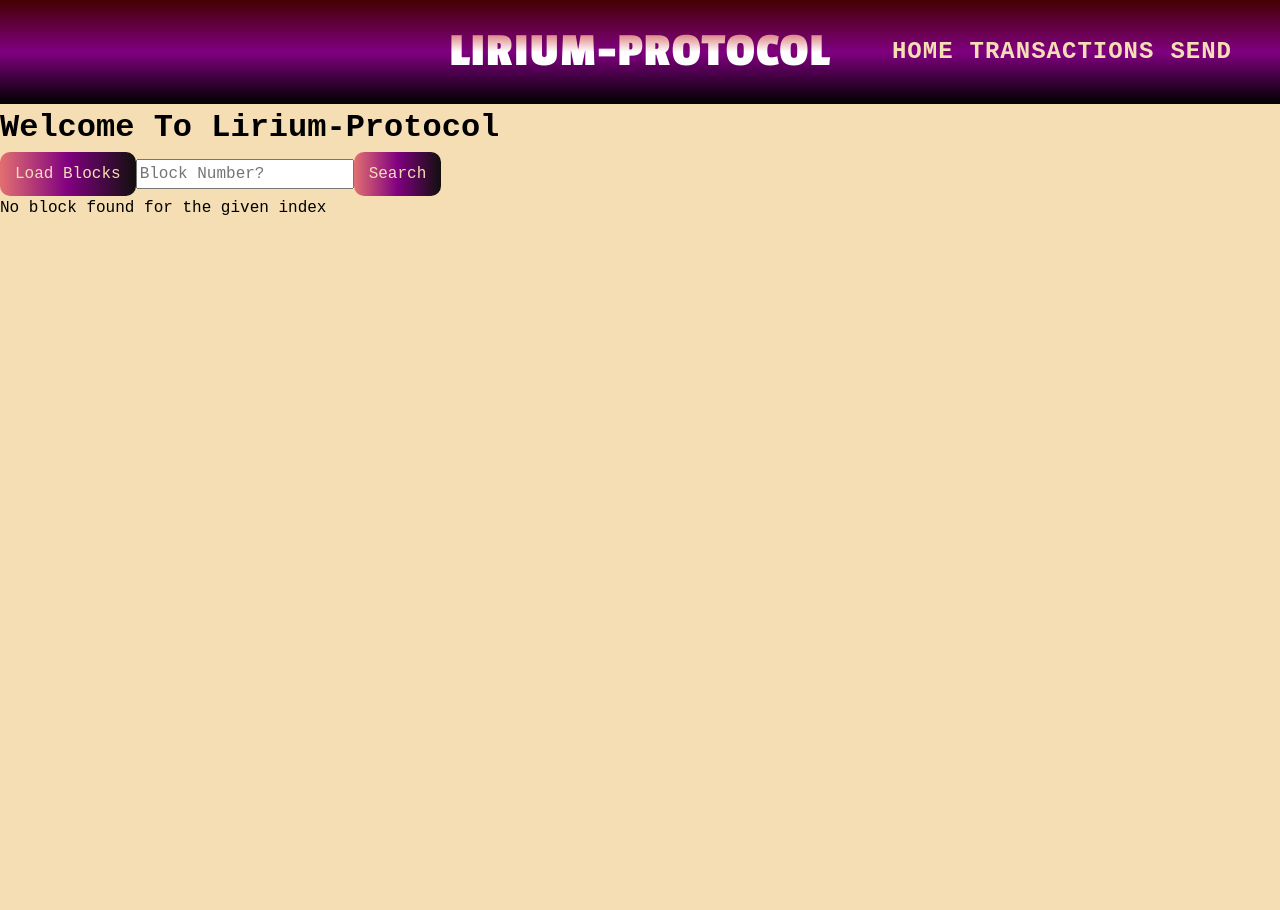
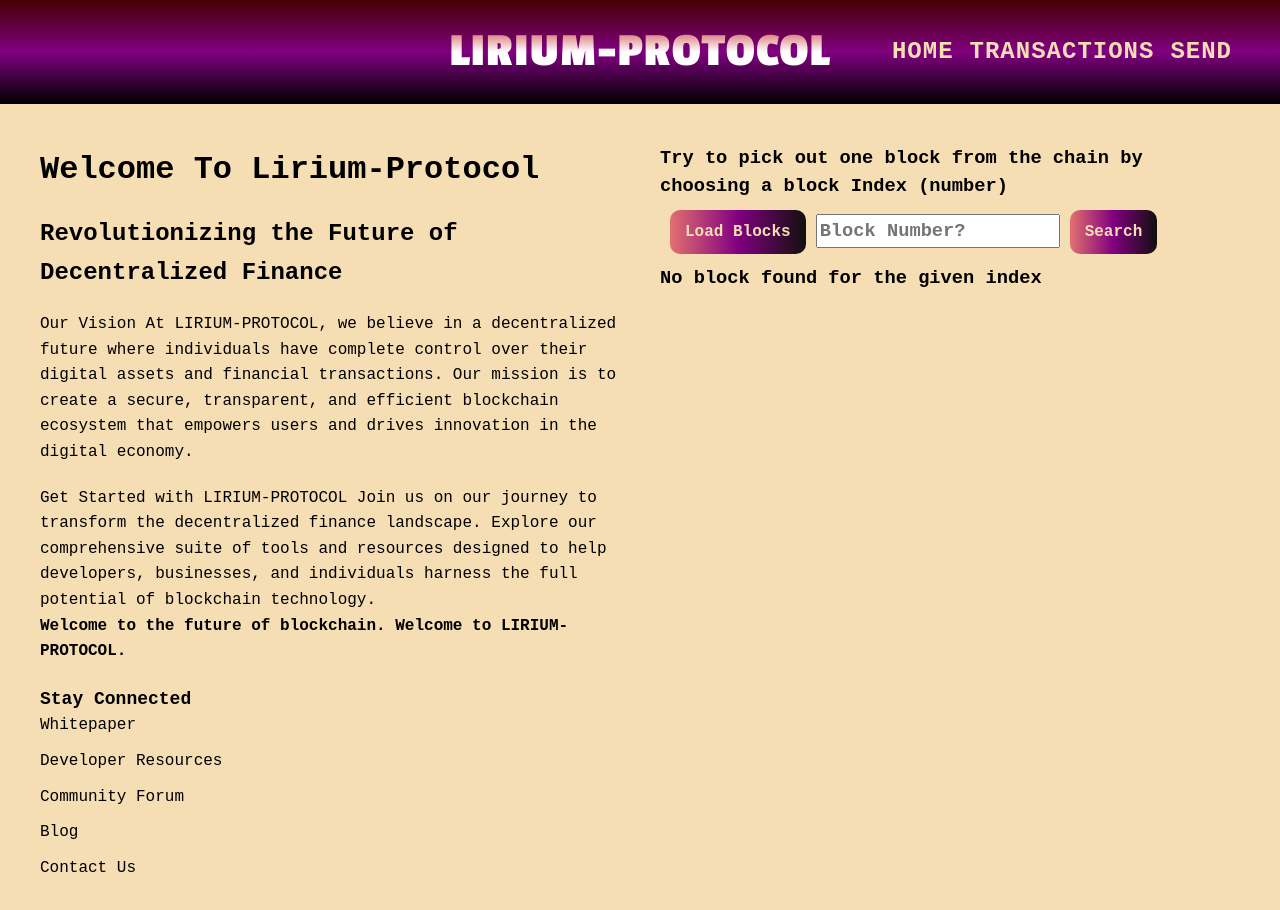
Before and after one commit to Nevto/DarkMatter, a React (Vite) app in the folder Lirium-frontend/: page / in a window 1280 px wide. Shown: the top 910 px of the page. Before the commit the page ends 800 px from the top, so only its background shows below. Built offline with nearby package versions, Linux system fonts and the light colour scheme; a web font is replaced by a local one.

Commit message:
Added some information text and styling to the landing page.

```diff
--- a/Lirium-frontend/src/components/Homepage.jsx
+++ b/Lirium-frontend/src/components/Homepage.jsx
@@ -3,9 +3,52 @@ import GetOneBlock from './GetOneBlock';
 
 export const Homepage = () => {
   return (
-    <div>
-      <h1>Welcome To Lirium-Protocol </h1>
-      <GetOneBlock />
+    <div className='container'>
+      <div className='landing-page'>
+        <h1>Welcome To Lirium-Protocol</h1>
+        <h2>Revolutionizing the Future of Decentralized Finance</h2>
+        <div>
+          Our Vision At LIRIUM-PROTOCOL, we believe in a decentralized future
+          where individuals have complete control over their digital assets and
+          financial transactions. Our mission is to create a secure,
+          transparent, and efficient blockchain ecosystem that empowers users
+          and drives innovation in the digital economy.
+        </div>
+        <div>
+          Get Started with LIRIUM-PROTOCOL Join us on our journey to transform
+          the decentralized finance landscape. Explore our comprehensive suite
+          of tools and resources designed to help developers, businesses, and
+          individuals harness the full potential of blockchain technology.
+          <p>
+            Welcome to the future of blockchain. Welcome to LIRIUM-PROTOCOL.
+          </p>
+        </div>
+        <ul className='ul-wrapper'>
+          <h4>Stay Connected</h4>
+          <li>
+            <a href='#'>Whitepaper</a>
+          </li>
+          <li>
+            <a href='#'>Developer Resources</a>
+          </li>
+          <li>
+            <a href='#'>Community Forum</a>
+          </li>
+          <li>
+            <a href='#'>Blog</a>
+          </li>
+          <li>
+            <a href='#'>Contact Us</a>
+          </li>
+        </ul>
+      </div>
+      <div className='h3-wrap'>
+        <h3>
+          Try to pick out one block from the chain by choosing a block Index
+          (number)
+          <GetOneBlock />
+        </h3>
+      </div>
     </div>
   );
 };
--- a/Lirium-frontend/src/styles/_button.scss
+++ b/Lirium-frontend/src/styles/_button.scss
@@ -3,16 +3,27 @@ button {
   padding: 10px 15px;
   border: none;
   border-radius: 10px;
-    background: linear-gradient(to right, rgb(226, 112, 112), purple, rgba(0, 0, 0, 0.929));
+  background: linear-gradient(
+    to right,
+    rgb(226, 112, 112),
+    purple,
+    rgba(0, 0, 0, 0.929)
+  );
   color: wheat;
   font-size: 16px;
   text-align: center;
   text-decoration: none;
   cursor: pointer;
+  margin: 10px;
 }
 
 button:hover {
-    background: linear-gradient(to right, rgb(255, 0, 0), rgb(128, 0, 128), rgb(0, 0, 0));
+  background: linear-gradient(
+    to right,
+    rgb(255, 0, 0),
+    rgb(128, 0, 128),
+    rgb(0, 0, 0)
+  );
 }
 
 button:active {
--- /dev/null
+++ b/Lirium-frontend/src/styles/_landingPage.scss
@@ -0,0 +1,59 @@
+.container {
+  display: flex;
+  padding: 20px;
+
+  .landing-page,
+  .h3-wrap {
+    flex: 1;
+    padding: 20px;
+  }
+
+  .landing-page {
+    line-height: 1.6; // Adjust the value as needed for space between lines
+    // Alternatively, or additionally, you can add margins to specific elements:
+    h1,
+    h2,
+    div {
+      margin-bottom: 20px; // Adjust the value as needed for space between these elements
+    }
+    p {
+      font-weight: bold;
+    }
+  }
+
+  .ul-wrapper {
+    list-style-type: none; // Remove default list styling
+    padding: 0; // Remove default padding
+    margin: 0; // Remove default margin
+
+    > li {
+      margin-bottom: 10px; // Space between list items
+
+      > a {
+        color: black;
+        text-decoration: none; // Optional: remove underline
+        transition: color 0.3s; // Optional: smooth transition
+        display: inline;
+
+        &:hover {
+          color: white;
+        }
+      }
+    }
+
+    // If you want additional space specifically between the <a> tags
+    a {
+      display: block; // Ensure block display to respect vertical margins
+      margin-bottom: 10px; // Add space between <a> tags
+    }
+
+    // Remove bottom margin from the last <a> tag
+    a:last-child {
+      margin-bottom: 0;
+    }
+
+    h4 {
+      font-size: large;
+    }
+  }
+}
--- a/Lirium-frontend/src/styles/main.scss
+++ b/Lirium-frontend/src/styles/main.scss
@@ -4,3 +4,4 @@
 @import './transactions.scss';
 @import './layout.scss';
 @import './fonts.scss';
+@import './landingPage';
```
Lines whose indentation alone changed are shown as unchanged.
